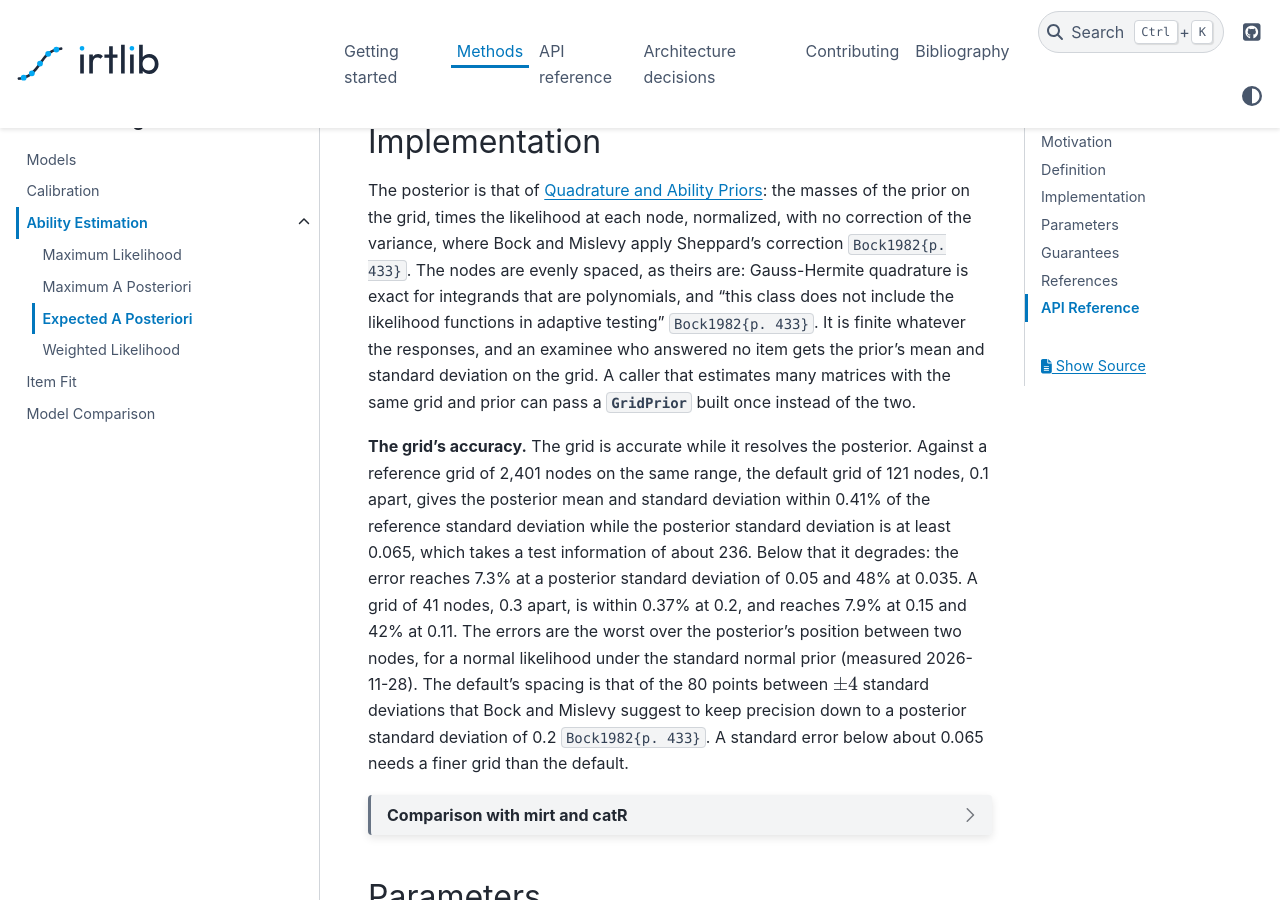
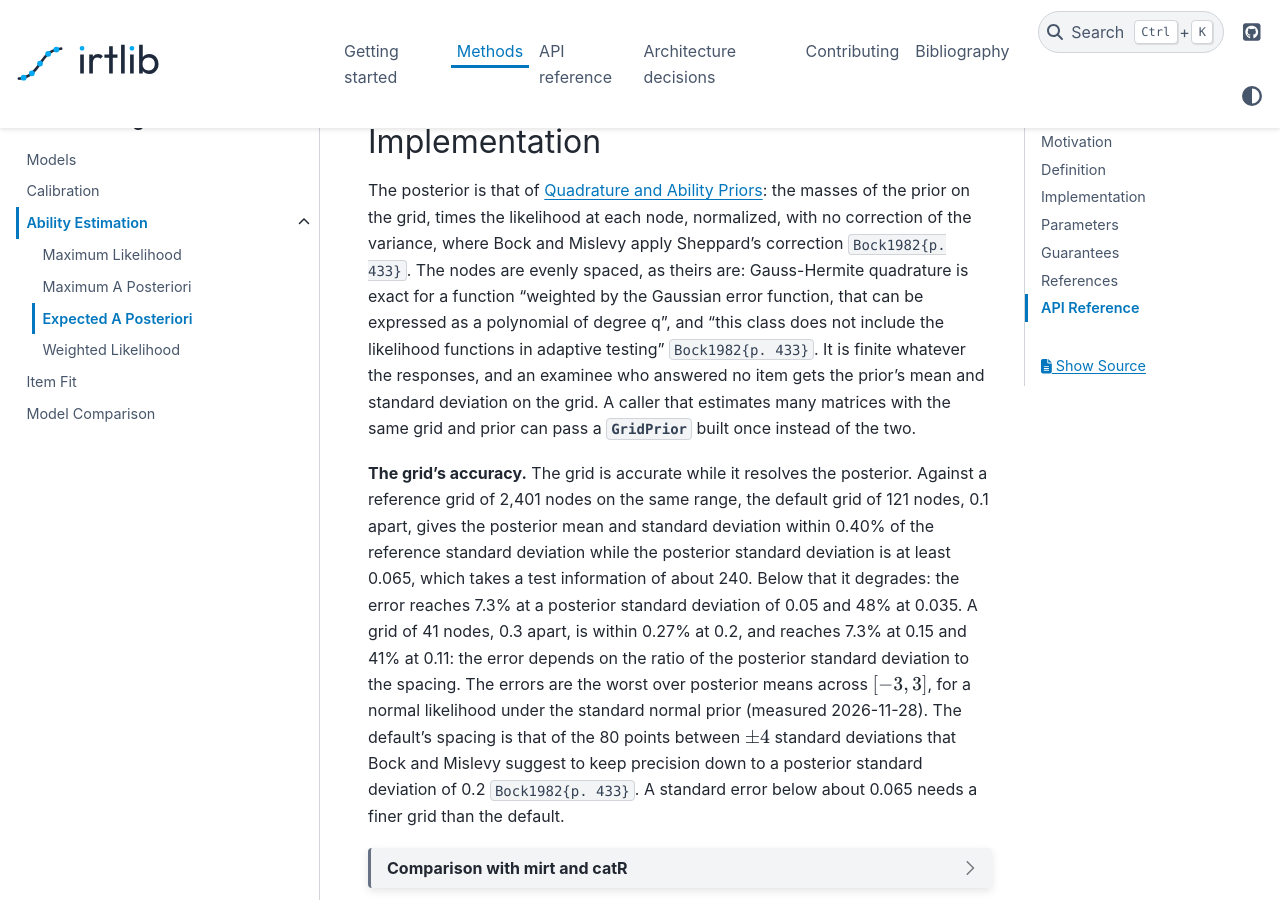
Before and after one commit to douglasrizzo/irtlib, a Sphinx documentation site: the page built from sphinx/methods/ability/eap.md, in a window 1280 px wide and 900 px high, scrolled down 803 px. Built offline with Sphinx 7.4.7 and the PyData theme 0.15.4, drawn with Linux system fonts in a browser that asks for light colours; cross-references to code outside the pages are shown as plain code.

Commit message:
docs: correct the estimator pages' Warm and Gauss-Hermite citations, the 41-node grid figures and the MAP derivation

```diff
--- a/sphinx/methods/ability/eap.md
+++ b/sphinx/methods/ability/eap.md
@@ -27,23 +27,25 @@ Bock and Mislevy credit these quadrature formulas to {cite:t}`Bock1981`
 The posterior is that of {doc}`/methods/models/quadrature`: the masses of the prior on the grid,
 times the likelihood at each node, normalized, with no correction of the variance, where Bock and
 Mislevy apply Sheppard's correction {cite:p}`Bock1982{p. 433}`. The nodes are evenly spaced, as
-theirs are: Gauss-Hermite quadrature is exact for integrands that are polynomials, and "this class
-does not include the likelihood functions in adaptive testing" {cite:p}`Bock1982{p. 433}`. It is finite
+theirs are: Gauss-Hermite quadrature is exact for a function "weighted by the Gaussian error
+function, that can be expressed as a polynomial of degree q", and "this class does not include the
+likelihood functions in adaptive testing" {cite:p}`Bock1982{p. 433}`. It is finite
 whatever the responses, and an examinee who answered no item gets the prior's mean and standard
 deviation on the grid. A caller that estimates many matrices with the same grid and prior can pass a
 {class}`~irtlib.quadrature.GridPrior` built once instead of the two.
 
 **The grid's accuracy.** The grid is accurate while it resolves the posterior. Against a reference
 grid of 2,401 nodes on the same range, the default grid of 121 nodes, 0.1 apart, gives the
-posterior mean and standard deviation within 0.41% of the reference standard deviation while the
-posterior standard deviation is at least 0.065, which takes a test information of about 236. Below
+posterior mean and standard deviation within 0.40% of the reference standard deviation while the
+posterior standard deviation is at least 0.065, which takes a test information of about 240. Below
 that it degrades: the error reaches 7.3% at a posterior standard deviation of 0.05 and 48% at 0.035.
-A grid of 41 nodes, 0.3 apart, is within 0.37% at 0.2, and reaches 7.9% at 0.15 and 42% at 0.11.
-The errors are the worst over the posterior's position between two nodes, for a normal likelihood
-under the standard normal prior (measured 2026-11-28). The default's spacing is that of the 80
-points between $\pm 4$ standard deviations that Bock and Mislevy suggest to keep precision down to
-a posterior standard deviation of 0.2 {cite:p}`Bock1982{p. 433}`. A standard error below about 0.065
-needs a finer grid than the default.
+A grid of 41 nodes, 0.3 apart, is within 0.27% at 0.2, and reaches 7.3% at 0.15 and 41% at 0.11:
+the error depends on the ratio of the posterior standard deviation to the spacing. The errors are
+the worst over posterior means across $[-3, 3]$, for a normal likelihood under the standard normal
+prior (measured 2026-11-28). The default's spacing is that of the 80 points between $\pm 4$
+standard deviations that Bock and Mislevy suggest to keep precision down to a posterior standard
+deviation of 0.2 {cite:p}`Bock1982{p. 433}`. A standard error below about 0.065 needs a finer grid
+than the default.
 
 :::{dropdown} Comparison with mirt and catR
 
--- a/sphinx/references.bib
+++ b/sphinx/references.bib
@@ -68,7 +68,7 @@
   journal = {Psicothema},
   year = {2006}, volume = {18}, number = {1}, pages = {156--159},
   url = {https://www.psicothema.com/pdf/3191.pdf},
-  note = {Open access; no DOI},
+  note = {Open access},
 }
 
 @article{Barrada2010,
@@ -526,7 +526,7 @@
   type = {Research Report}, number = {94-6},
   year = {1994},
   url = {https://ris.utwente.nl/ws/files/5155670/RR_94-6.pdf},
-  note = {Open access; no DOI},
+  note = {Open access},
 }
 
 @article{Vrieze2012,
@@ -556,7 +556,7 @@
   school = {University of Oklahoma},
   year = {1985},
   url = {https://hdl.handle.net/11244/5356},
-  note = {Open access; no DOI},
+  note = {Open access},
 }
 
 @article{Warm1989,
```
Also changed, not shown: other parts of sphinx/methods/ability/eap.md (+1 -1 lines), sphinx/methods/ability/map.md (+7 -4 lines), sphinx/methods/ability/ml.md (+2 -2 lines), sphinx/methods/ability/wle.md (+4 -4 lines), sphinx/methods/models/item-response-functions.md (+1 -1 lines).
